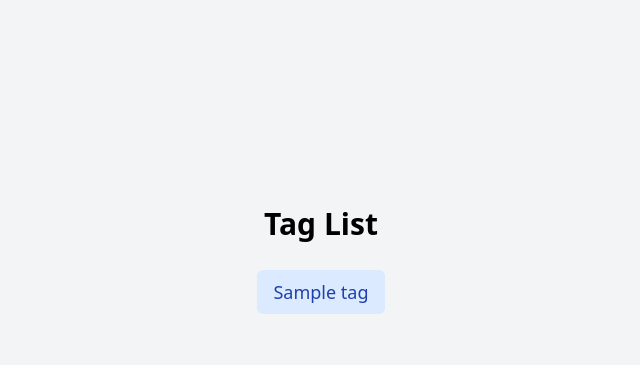
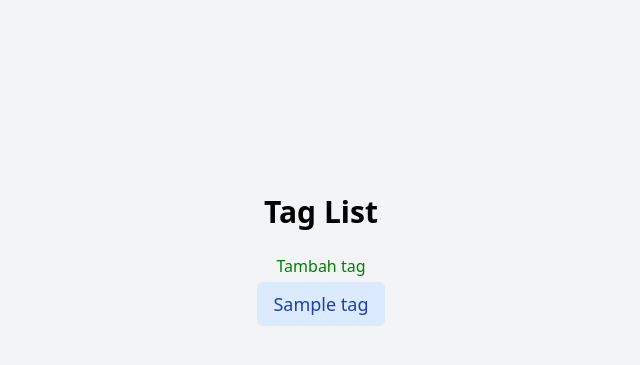
Before and after one commit to hafidzahm/storygram, a Node server app: page /tags in a window 1280 px wide. Shown: the part 138-503 px from the top of the page, without its empty margins (319-959 px from the left). Run offline with Node 20, Linux system fonts and the light colour scheme; a user stored in the database is signed in; tables that the repository leaves empty hold one stand-in row (values such as "Sample post"); some libraries are stand-ins or nearby versions.

Commit message:
refactor tag form

```diff
--- a/views/allTags.ejs
+++ b/views/allTags.ejs
@@ -11,10 +11,12 @@
 
     <div class="text-center">
         <h1 class="text-3xl font-bold mb-6">Tag List</h1>
+        <a href="/tags/add" class="btn btn-success" style="color: green;">Tambah tag</a>
         <div class="flex flex-wrap justify-center">
             <% data.forEach(tag => { %>
                 <span class="bg-blue-100 text-blue-800 text-lg font-medium mx-2 my-1 px-4 py-2 rounded-md">
-                    <%= tag.tagName %>
+                    <a href="/tags/<%= tag.id %>" class="btn btn-primary"><%= tag.tagName %></a>
+
                 </span>
             <% }) %>
 
```
